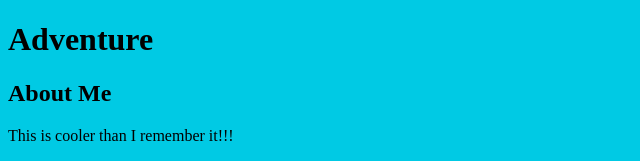
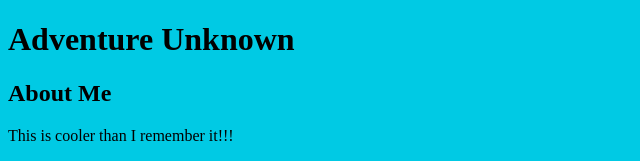
Before and after one commit to BethCato/New_Git_Proj, a plain HTML site: page index.html in a window 1280 px wide. Shown: the top 161 px of the page, without its empty margins (0-640 px from the left). Drawn offline with Linux system fonts and the light colour scheme.

Commit message:
changed header

```diff
--- a/index.html
+++ b/index.html
@@ -10,7 +10,7 @@
 <body>
 
     <header>
-        <h1>Adventure</h1>
+        <h1>Adventure Unknown</h1>
     </header>
 
     <div class="container">
```
